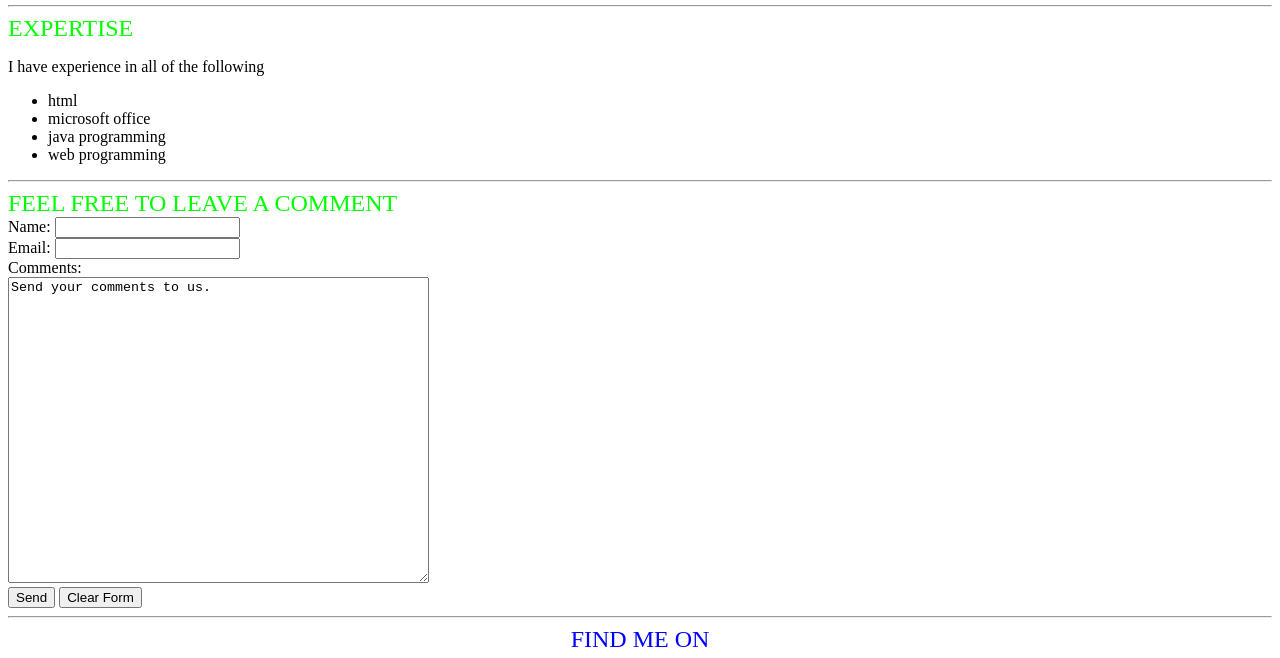
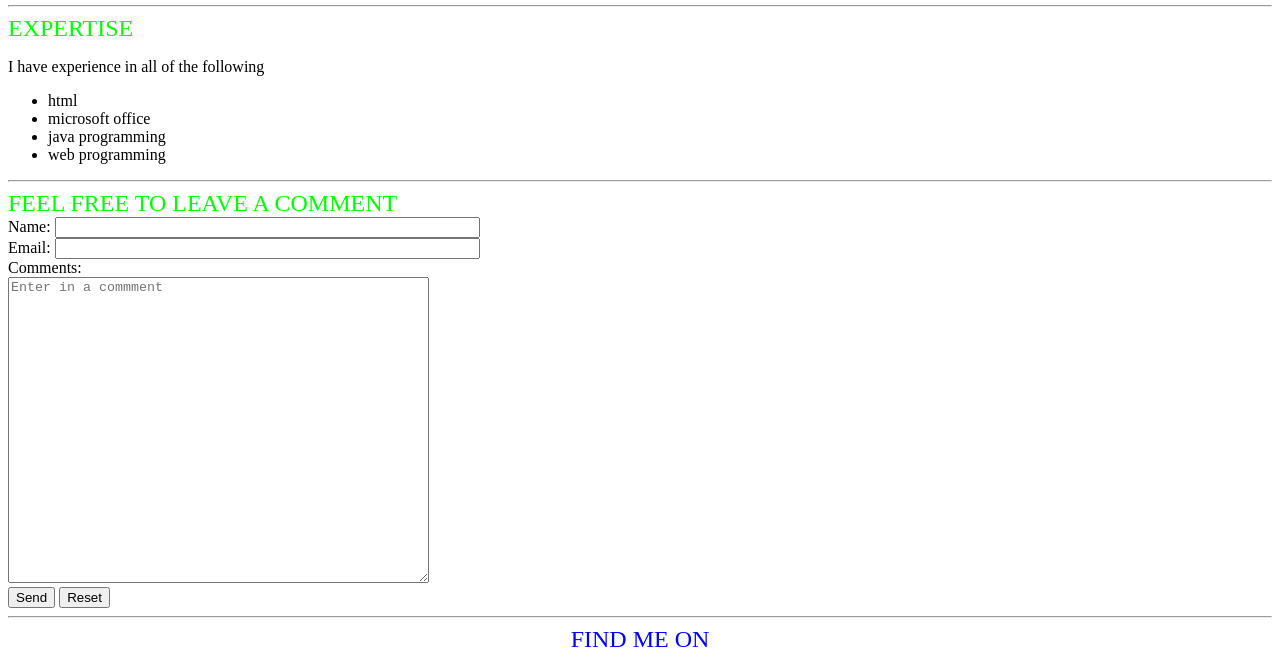
Before and after one commit to rashidkisejjere0784/Website, a plain HTML site: page index.html in a window 1280 px wide. Shown: the part 1014-1672 px from the top of the page. Drawn offline with Linux system fonts and the light colour scheme.

Commit message:
Update index.html

```diff
--- a/index.html
+++ b/index.html
@@ -84,25 +84,20 @@
 	<hr>
 	<font color="lime" size="5">FEEL FREE TO LEAVE A COMMENT</font>
 	<form action="mailto:rashidkisejjere0784@gmail.com" method="get" enctype="text/plain">
-      <div>
-        <label for="name">Name:
-          <input type="text" name="name" id="name" />
+        	<label for="name">Name:
+          		<input type="text" name="name" id="name" size="50" />
+        	</label>
+	    <br>
+        <label for="email">Email:
+          <input type="text" name="email" id="email" size="50" />
         </label>
-      </div>
-      <div>
-        <label for="email">Email:
-          <input type="text" name="email" id="email" />
-        </label>
-      </div>
-      <div>
+	   <br>
         <label>Comments:</label>
         <br />
-        <textarea name="comments" rows="20" cols="50">Send your comments to us.</textarea>
-      </div>
-      <div>
+        <textarea placeholder="Enter in a commment" name="comments" rows="20" cols="50"></textarea>
+	<br>
         <input type="submit" name="submit" value="Send" />
-        <input type="reset" name="reset" value="Clear Form" />
-      </div>
+        <input type="reset" name="reset" value="Reset" /
     </form>
 	<hr>
 	<div align="center">
```
